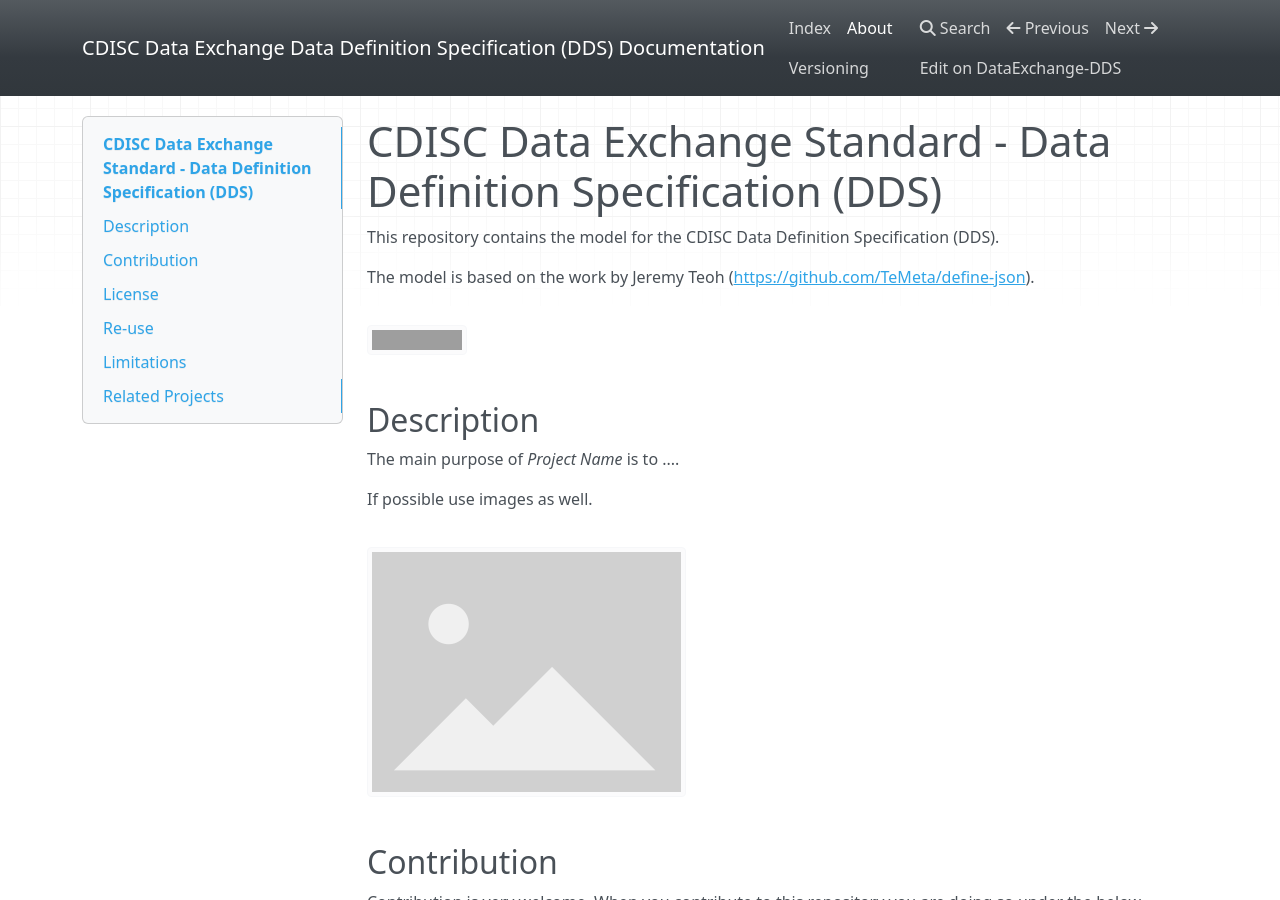
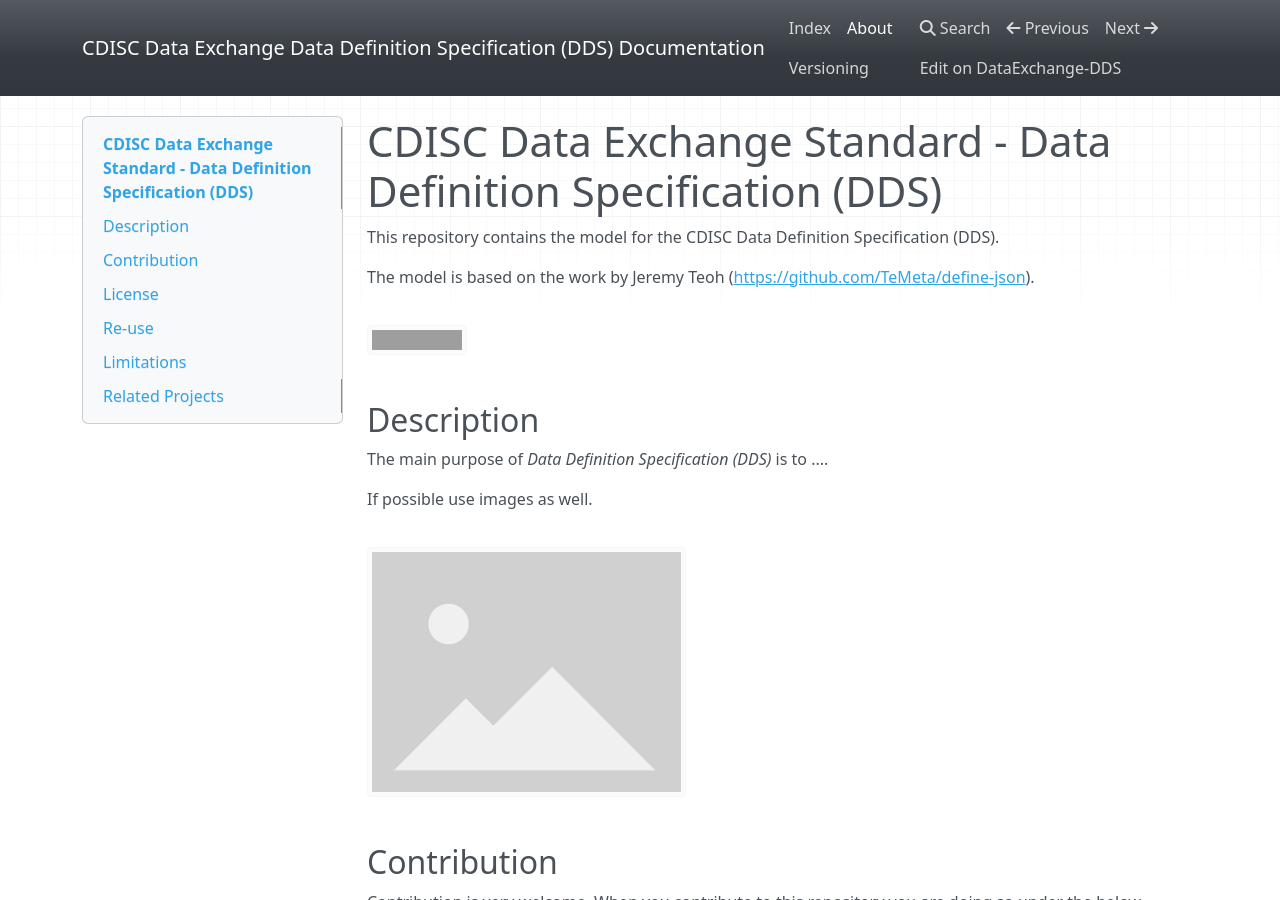
Before and after one commit to cdisc-org/DataExchange-DDS, an MkDocs documentation site: the page built from docs/About.md, in a window 1280 px wide and 900 px high. Built offline with MkDocs 1.6.1, drawn with Linux system fonts in a browser that asks for light colours; nearby versions of some CDN libraries; comment, search, counter and statistics services are not loaded; grey boxes are pictures that could not be loaded.

Commit message:
update About.md

```diff
--- a/docs/About.md
+++ b/docs/About.md
@@ -8,7 +8,7 @@ The model is based on the work by Jeremy Teoh ([https://github.com/TeMeta/define
 
 ## Description
 
-The main purpose of *Project Name* is to ....
+The main purpose of *Data Definition Specification (DDS)* is to ....
 
 If possible use images as well.
 
```
